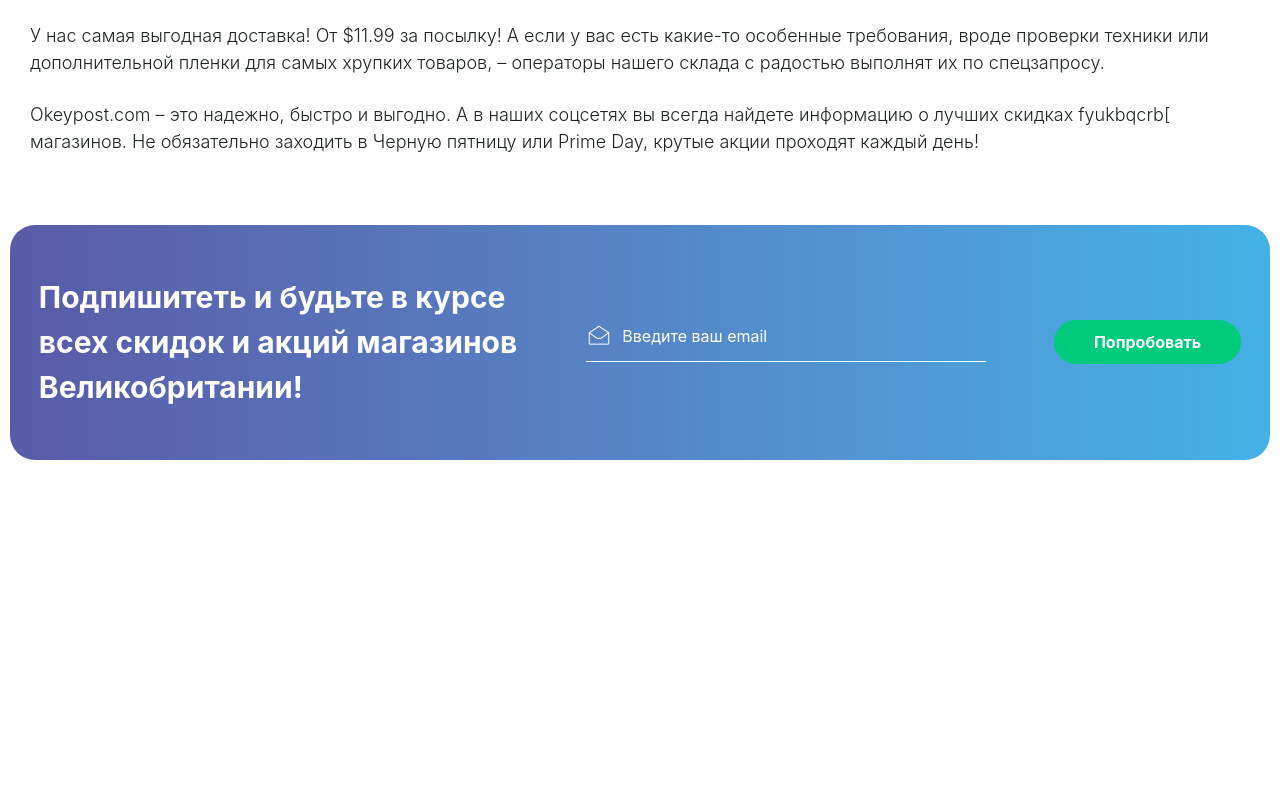
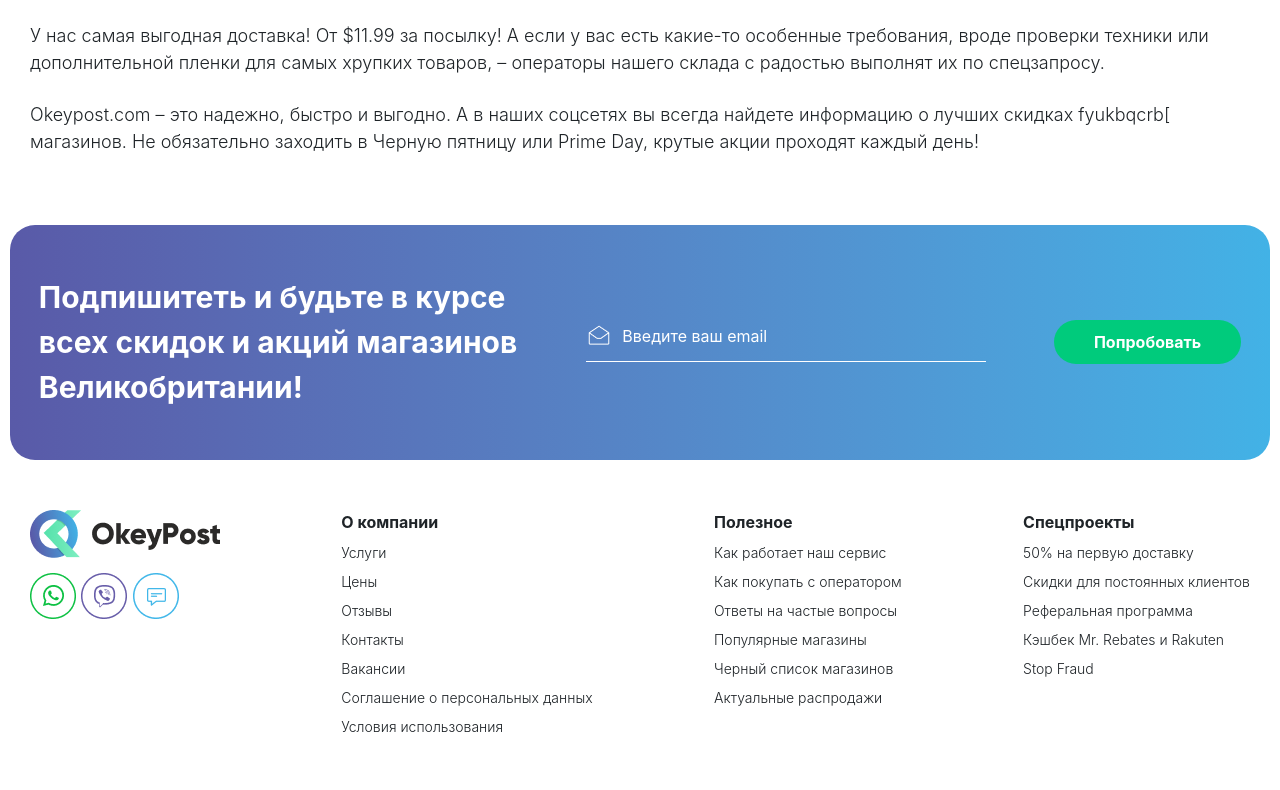
Before and after one commit to mahmadzoda09/LESSON5WEEK3, a website: page index.html in a window 1280 px wide. Shown: the part 7195-7985 px from the top of the page. Before the commit the page ends 7665 px from the top, so only its background shows below. Drawn offline with nearby package versions, Linux system fonts and the light colour scheme; files that its build step writes are made by us from their sources.

Commit message:
FooterPage1

```diff
--- a/index.html
+++ b/index.html
@@ -700,7 +700,9 @@
           Подпишитеть и будьте в курсе всех скидок и акций магазинов
           Великобритании!
         </h1>
-          <nav class="flex items-center gap-[10px] border-b border-white lg:w-[400px]">
+        <nav
+          class="flex items-center gap-[10px] border-b border-white lg:w-[400px]"
+        >
           <img src="src/EnvelopeSimpleOpen.png" class="pb-[12px]" alt="" />
           <input
             type="email"
@@ -714,6 +716,63 @@
           Попробовать
         </button>
       </section>
+      <section class="flex flex-col lg:flex-row gap-[50px] lg:gap-0 items-start justify-between max-w-350 m-auto p-[50px_20px]">
+        <div class="flex flex-col items-start gap-[15px]">
+          <img src="src/logo.png" alt="" />
+          <img src="src/Соцсети.png" alt="" />
+        </div>
+        <div class="flex flex-col items-start gap-[8px]">
+          <h1 class="text-[#1F2428] text-[16px] font-bold">О компании</h1>
+          <p class="text-[#1F2428] text-[14px] font-light">Услуги</p>
+          <p class="text-[#1F2428] text-[14px] font-light">Цены</p>
+          <p class="text-[#1F2428] text-[14px] font-light">Отзывы</p>
+          <p class="text-[#1F2428] text-[14px] font-light">Контакты</p>
+          <p class="text-[#1F2428] text-[14px] font-light">Вакансии</p>
+          <p class="text-[#1F2428] text-[14px] font-light">
+            Соглашение о персональных данных
+          </p>
+          <p class="text-[#1F2428] text-[14px] font-light">
+            Условия использования
+          </p>
+        </div>
+        <div class="flex flex-col items-start gap-[8px]">
+          <h1 class="text-[#1F2428] text-[16px] font-bold">Полезное</h1>
+          <p class="text-[#1F2428] text-[14px] font-light">
+            Как работает наш сервис
+          </p>
+          <p class="text-[#1F2428] text-[14px] font-light">
+            Как покупать с оператором
+          </p>
+          <p class="text-[#1F2428] text-[14px] font-light">
+            Ответы на частые вопросы
+          </p>
+          <p class="text-[#1F2428] text-[14px] font-light">
+            Популярные магазины
+          </p>
+          <p class="text-[#1F2428] text-[14px] font-light">
+            Черный список магазинов
+          </p>
+          <p class="text-[#1F2428] text-[14px] font-light">
+            Актуальные распродажи
+          </p>
+        </div>
+        <div class="flex flex-col items-start gap-[8px]">
+          <h1 class="text-[#1F2428] text-[16px] font-bold">Спецпроекты</h1>
+          <p class="text-[#1F2428] text-[14px] font-light">
+            50% на первую доставку
+          </p>
+          <p class="text-[#1F2428] text-[14px] font-light">
+            Скидки для постоянных клиентов
+          </p>
+          <p class="text-[#1F2428] text-[14px] font-light">
+            Реферальная программа
+          </p>
+          <p class="text-[#1F2428] text-[14px] font-light">
+            Кэшбек Mr. Rebates и Rakuten
+          </p>
+          <p class="text-[#1F2428] text-[14px] font-light">Stop Fraud</p>
+        </div>
+      </section>
     </main>
   </body>
 </html>
```
Also changed, not shown: src/Соцсети.png (added). Lines whose indentation alone changed are shown as unchanged.
